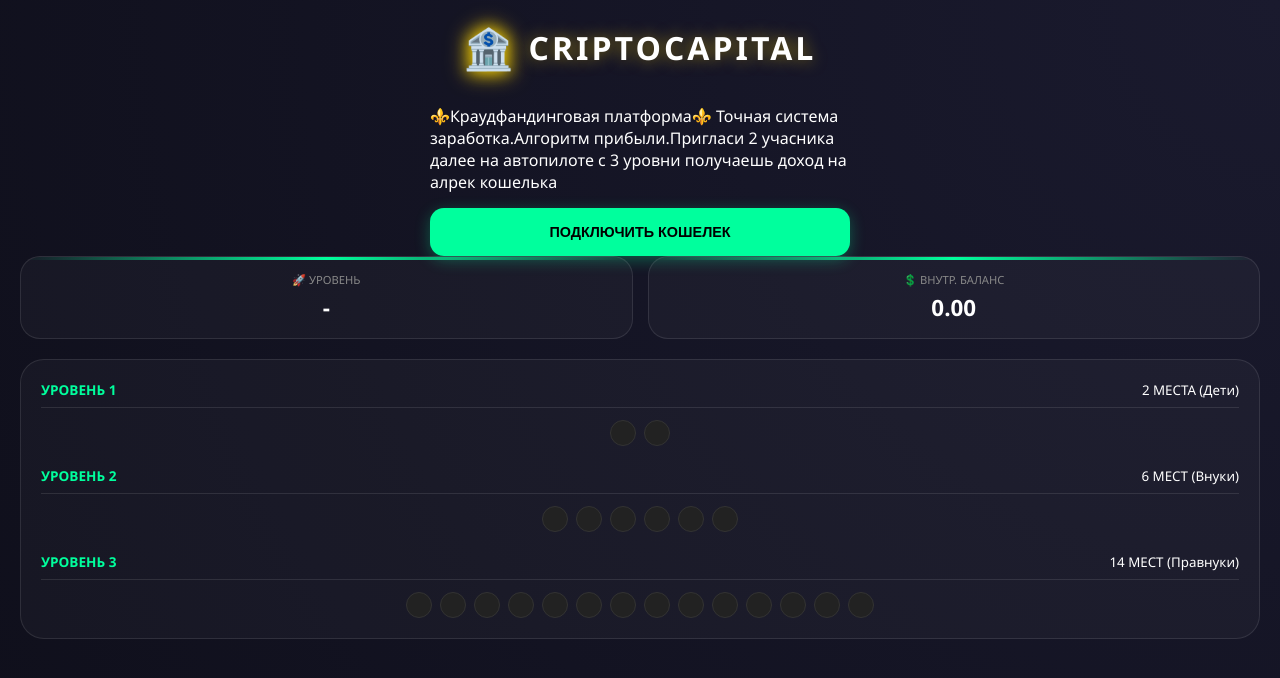
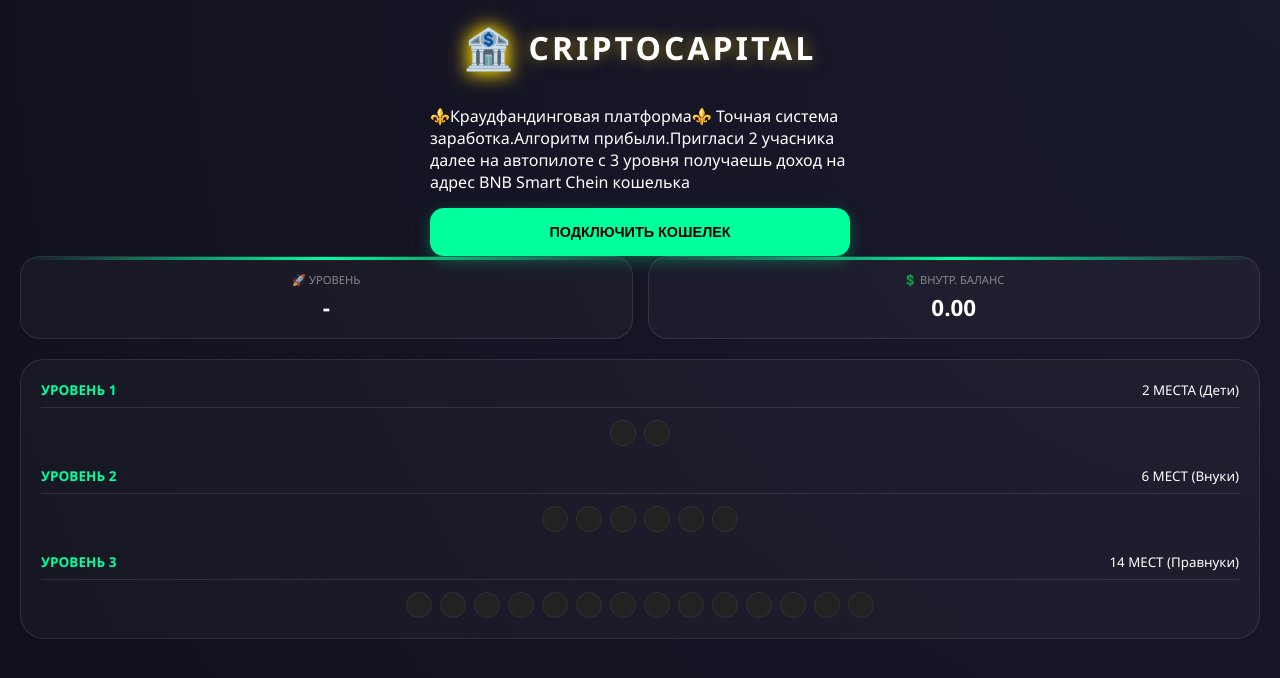
Before and after one commit to sparkpointoficial-rgb/SparkPointoficial3, a plain HTML site: page index.html in a window 1280 px wide. Drawn offline with Linux system fonts and the light colour scheme.

Commit message:
Update index.html

```diff
--- a/index.html
+++ b/index.html
@@ -101,7 +101,7 @@
         <div class="logo"><span>🏦</span> CriptoCapital  </div>
     </header></div>
     <div class="subtitle">⚜️Краудфандинговая платформа⚜️
-Точная система заработка.Алгоритм прибыли.Пригласи 2 учасника далее на автопилоте  с 3 уровни получаешь доход на алрек кошелька</div>
+Точная система заработка.Алгоритм прибыли.Пригласи 2 учасника далее на автопилоте  с 3 уровня получаешь доход на адрес BNB Smart Chein кошелька</div>
 </header>
         <div id="addrDisplay" class="wallet-addr hidden">Не подключен</div>
         <button id="connBtn" class="btn btn-green" style="margin-top: 15px;" onclick="connect()">Подключить Кошелек</button>
```
